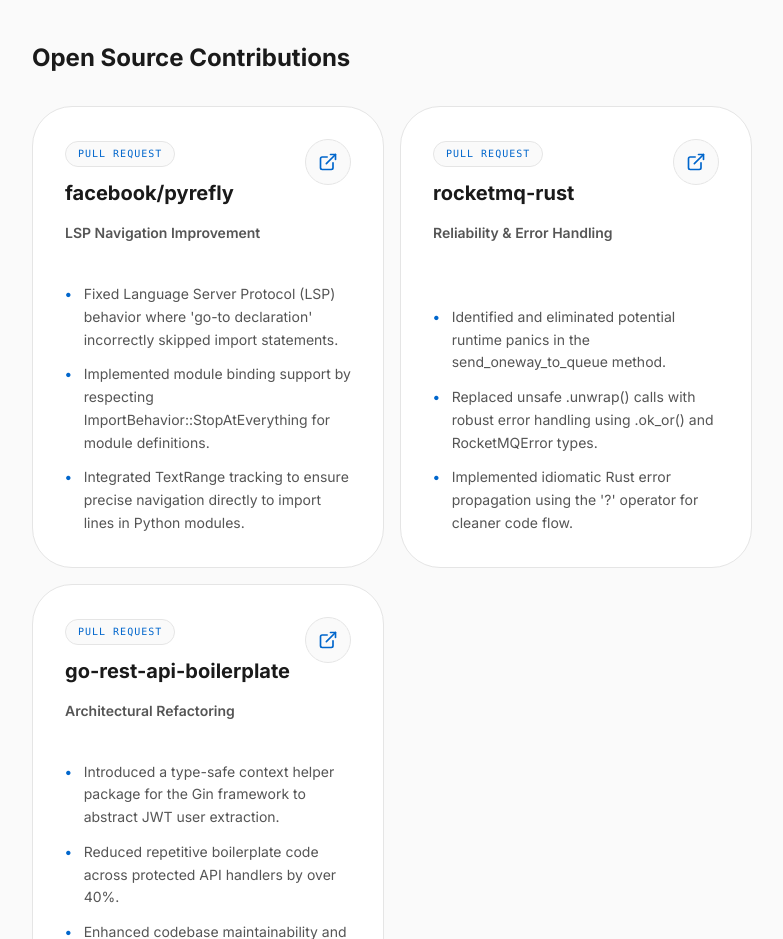
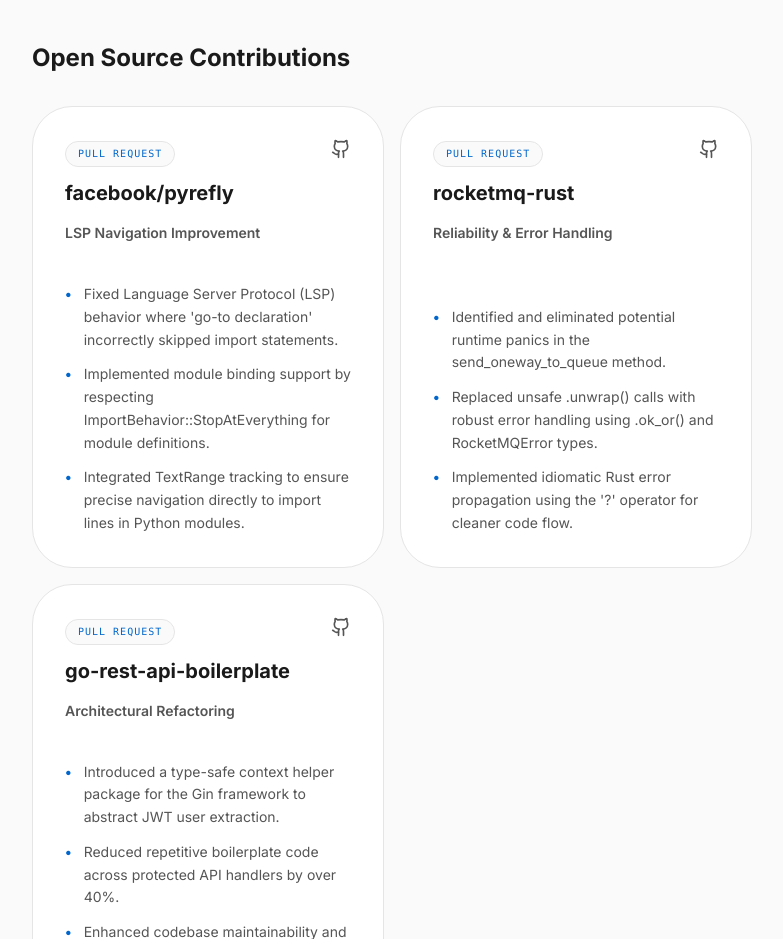
Before and after one commit to bv-saketha-rama/Saketha-Rama, a React (Vite) app: page / in a window 1280 px wide. Shown: the part 2720-3659 px from the top of the page, without its empty margins (248-1031 px from the left). Built offline with nearby package versions, Linux system fonts and the light colour scheme.

Commit message:
Enhance OpenSource and Writing UI with proper icons

```diff
--- a/src/components/OpenSource.jsx
+++ b/src/components/OpenSource.jsx
@@ -1,8 +1,12 @@
+import { Github } from 'lucide-react';
+import HashnodeIcon from './icons/HashnodeIcon';
+
 const contributions = [
     {
         project: "facebook/pyrefly",
         title: "LSP Navigation Improvement",
         link: "https://github.com/facebook/pyrefly/pull/1981",
+        blog: null,
         bullets: [
             "Fixed Language Server Protocol (LSP) behavior where 'go-to declaration' incorrectly skipped import statements.",
             "Implemented module binding support by respecting ImportBehavior::StopAtEverything for module definitions.",
@@ -13,6 +17,7 @@
         project: "rocketmq-rust",
         title: "Reliability & Error Handling",
         link: "https://github.com/mxsm/rocketmq-rust/pull/5462",
+        blog: null,
         bullets: [
             "Identified and eliminated potential runtime panics in the send_oneway_to_queue method.",
             "Replaced unsafe .unwrap() calls with robust error handling using .ok_or() and RocketMQError types.",
@@ -23,6 +28,7 @@
         project: "go-rest-api-boilerplate",
         title: "Architectural Refactoring",
         link: "https://github.com/vahiiiid/go-rest-api-boilerplate/pull/29",
+        blog: null,
         bullets: [
             "Introduced a type-safe context helper package for the Gin framework to abstract JWT user extraction.",
             "Reduced repetitive boilerplate code across protected API handlers by over 40%.",
@@ -51,16 +57,30 @@
                                     {item.title}
                                 </p>
                             </div>
+                            <div className="flex gap-3">
                                 <a
                                     href={item.link}
                                     target="_blank"
                                     rel="noopener noreferrer"
-                                className="p-3 rounded-full bg-[var(--color-bg)] border border-[var(--color-border)] text-[var(--color-accent)] hover:scale-110 transition-transform"
-                                title="View on GitHub"
-                                aria-label={`View ${item.title} on GitHub`}
+                                    className="text-[var(--color-text-secondary)] hover:text-[var(--color-accent)] transition-colors"
+                                    title="View PR on GitHub"
+                                    aria-label={`View PR for ${item.title} on GitHub`}
                                 >
-                                <svg xmlns="http://www.w3.org/2000/svg" width="20" height="20" viewBox="0 0 24 24" fill="none" stroke="currentColor" strokeWidth="2" strokeLinecap="round" strokeLinejoin="round"><path d="M15 3h6v6" /><path d="M10 14 21 3" /><path d="M18 13v6a2 2 0 0 1-2 2H5a2 2 0 0 1-2-2V8a2 2 0 0 1 2-2h6" /></svg>
+                                    <Github size={20} />
                                 </a>
+                                {item.blog && (
+                                    <a
+                                        href={item.blog}
+                                        target="_blank"
+                                        rel="noopener noreferrer"
+                                        className="text-[var(--color-text-secondary)] hover:text-[var(--color-accent)] transition-colors"
+                                        title="Read blog"
+                                        aria-label={`Read blog about ${item.title}`}
+                                    >
+                                        <HashnodeIcon size={20} />
+                                    </a>
+                                )}
+                            </div>
                         </div>
 
                         <ul className="space-y-3 mt-auto">
--- a/src/components/Writing.jsx
+++ b/src/components/Writing.jsx
@@ -28,7 +28,7 @@
                                     className="text-[var(--color-text-secondary)] hover:text-[var(--color-accent)] transition-colors"
                                     aria-label={`Read ${post.title} on Hashnode`}
                                 >
-                                    <HashnodeIcon size={18} />
+                                    <HashnodeIcon size={20} />
                                 </a>
                             )}
                         </div>
```
Lines whose indentation alone changed are shown as unchanged.
